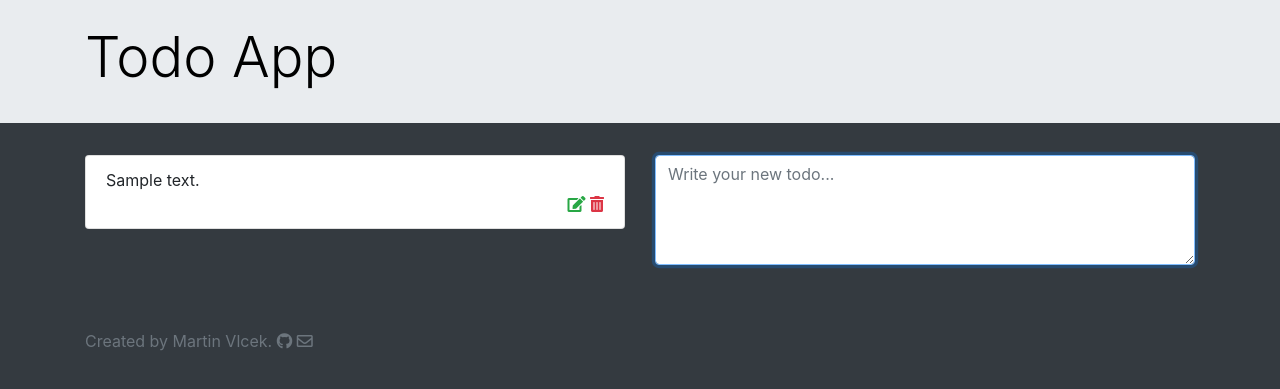
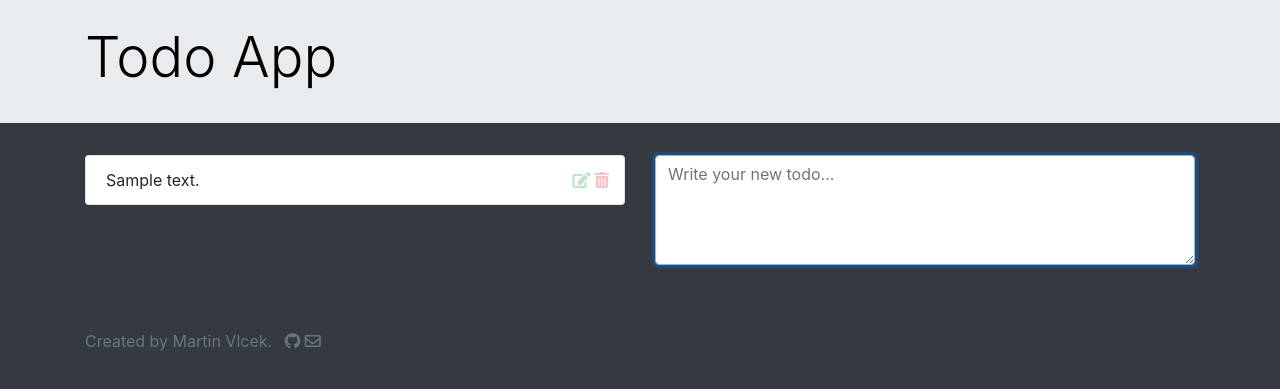
Before and after one commit to martinvlcek/todoapp-php, a PHP site: page / in a window 1280 px wide. Shown: the top 389 px of the page. Run offline with PHP 8.4, Linux system fonts and the light colour scheme; tables that the repository leaves empty or names only in its code hold one stand-in row (values such as "Sample post"); some libraries are stand-ins or nearby versions.

Commit message:
Style changes

```diff
--- a/_footer.php
+++ b/_footer.php
@@ -1,7 +1,7 @@
 <footer class="mt-5">
     <div class="container">
         <p class="text-secondary">Created by Martin Vlcek.
-            <a href="https://github.com/martinvlcek" target="_blank">
+            <a href="https://github.com/martinvlcek" class="ml-2" target="_blank">
                 <i class="text-secondary fab fa-github"></i>
             </a>
             <a href="mailto:martin.vlcek93@gmail.com">
--- a/add-todo.php
+++ b/add-todo.php
@@ -1,12 +1,12 @@
 <?php
-    include 'config.php';
+
+    require 'config.php';
 
     $todo_value = $_POST["add-todo"];
     if(isset($todo_value)) {
 
         $query = $conn->query("INSERT INTO todo_list (todo_text) values ('$todo_value')");
         if ($query) {
-//            header('Location: /');
             die('success');
         }
     }
--- a/css/main.css
+++ b/css/main.css
@@ -6,3 +6,28 @@ a:hover {
     text-decoration: none;
     color: #000;
 }
+
+li {
+    overflow: hidden;
+}
+
+li:hover .action-icons {
+    opacity: 1;
+    right: 0;
+}
+
+.action-icons {
+    position: relative;
+    right: -5px;
+    opacity: 0.3;
+    float: right;
+    transition: all .2s ease-in-out;
+}
+
+footer a i:hover {
+    color: #fff !important;
+}
+
+.info-box {
+    display: none;
+}
--- a/delete-todo.php
+++ b/delete-todo.php
@@ -1,6 +1,8 @@
 <?php
-    include 'config.php';
+
+    require 'config.php';
     include '_header.php';
+    session_start();
 
     $id = $_GET['id'];
     // get todo item from DB with current ID
@@ -11,6 +13,7 @@
         // update new todo to DB with current ID
         $query_set = $conn->query("DELETE FROM todo_list WHERE id = $id");
         if ($query_set) {
+            $_SESSION['message'] = 'Todo removed successfully!';
             header('Location: /');
             die();
         }
--- a/index.php
+++ b/index.php
@@ -1,7 +1,8 @@
-<?php include '_header.php' ?>
-<?php include 'config.php' ?>
+<?php
 
-<?php
+    include '_header.php';
+    include 'config.php';
+    session_start();
 
     $query = $conn->query('SELECT * FROM todo_list');
     $all_todos = $query->fetchAll();
@@ -20,7 +21,7 @@
                 <ul class="list-group">
                     <?php foreach ($all_todos as $todo) : ?>
                         <li class="list-group-item"><?= $todo['todo_text'] ?>
-                            <div class="d-block text-right">
+                            <div class="action-icons">
                                 <a href="edit-todo.php?id=<?= $todo['id'] ?>"><i class="text-success fas fa-edit"></i></a>
                                 <a href="delete-todo.php?id=<?= $todo['id'] ?>"><i class="text-danger fas fa-trash-alt"></i></a>
                             </div>
@@ -35,6 +36,18 @@
                         <textarea class="form-control" id="add-new-todo" name="add-todo" rows="4" placeholder="Write your new todo..." autofocus></textarea>
                     </div>
                 </form>
+
+                <?php
+
+                    $info_message = (isset($_SESSION['message'])) ? $_SESSION['message'] . '<i class="ml-1 fas fa-check"></i>' : '';
+                    unset($_SESSION['message']);
+
+                ?>
+
+                <div class="alert alert-info info-box" role="alert">
+                    <?= $info_message ?>
+                </div>
+
             </div>
         </div>
     </div>
--- a/js/main.js
+++ b/js/main.js
@@ -3,6 +3,8 @@
     'use strict';
 
     let newTodoInput = $('#add-new-todo');
+    let editTodoInput = $('#edit-todo');
+    let infoMessageBox = $('.alert-info');
 
     newTodoInput.on('keypress', function(e) {
         if(e.keyCode == 13 && !e.shiftKey) {
@@ -22,6 +24,7 @@
             url: post_url,
             type: request_method,
             data: form_data
+
         }).done(function(data) {
             if (data === 'success') {
                 $.ajax({
@@ -31,17 +34,30 @@
 
                     newTodo.appendTo('.list-group')
                         .hide()
-                        .slideDown()
+                        .fadeIn()
                         .css({backgroundColor: '#28a745'})
                         .animate({backgroundColor: '#fff'});
+
+                    infoMessageBox.html('Todo added successfully! <i class="ml-1 fas fa-check"></i>').delay(500).slideDown().delay(1500).slideUp();
+
                 })
             }
         });
         newTodoInput.val('').focus();
     });
 
+    if (editTodoInput.length) {
+        let editTodoInputLength = editTodoInput.val().length;
+        editTodoInput.focus();
+        editTodoInput[0].setSelectionRange(editTodoInputLength, editTodoInputLength);
+    }
+
     $('.delete-todo').on('click', function() {
-        if (!confirm('Are you sure?')) { return false };
-    })
+        if (!confirm('Are you sure?')) { return false }
+    });
+
+    if ($('.alert-info:contains("Todo")').length > 0) {
+        infoMessageBox.delay(500).slideDown().delay(1500).slideUp();
+    }
 
 })(jQuery);
```
Also changed, not shown: edit-todo.php (+8 -4 lines).
